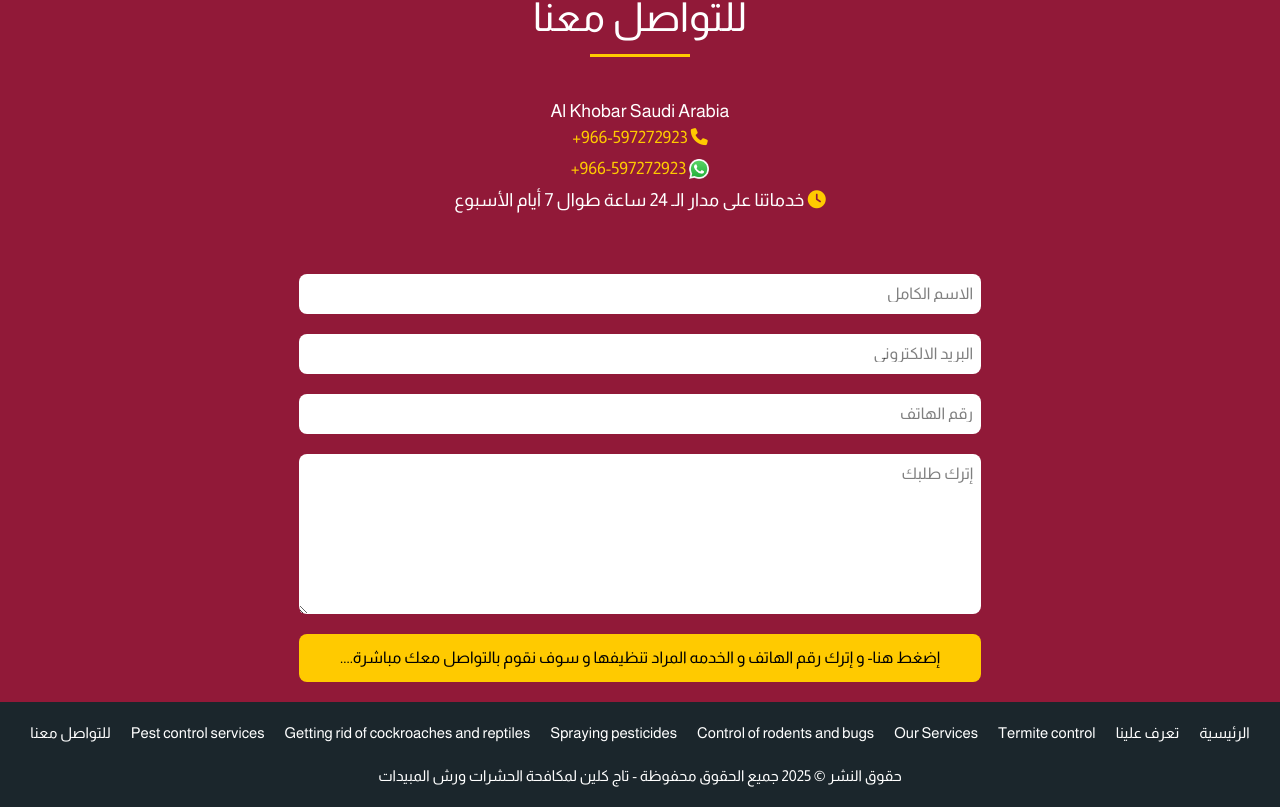
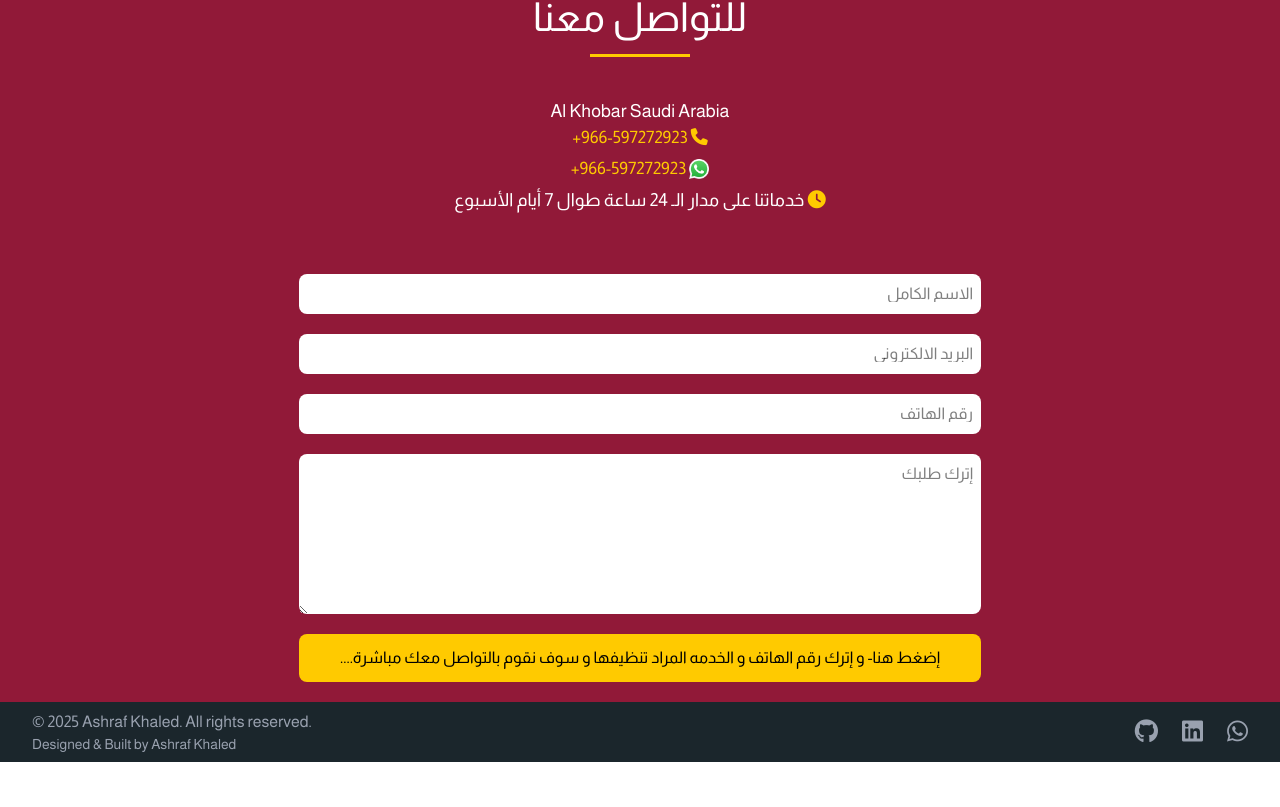
Before and after one commit to Ashraf-khaled-w/ksa-afflite, a React (Vite) app: page / in a window 1280 px wide. Shown: the part 3860-4667 px from the top of the page. After the commit the page ends 4622 px from the top, so only its background shows below. Built offline with nearby package versions, Linux system fonts and the light colour scheme.

Commit message:
updatte footer

```diff
--- a/src/components/Footer/Footer.jsx
+++ b/src/components/Footer/Footer.jsx
@@ -1,71 +1,56 @@
-import React from 'react'
-import styles from './Footer.module.css'
-import styled from 'styled-components'
-import { Link } from 'react-router-dom'
-
-const H3= styled.h3`
-    font-size:15px;
-    font-weight:400
-`
+import React from "react";
 
 function Footer() {
+  const currentYear = new Date().getFullYear();
 
+  // Replace with your actual social media links
+  const socialLinks = [
+    {
+      name: "GitHub",
+      icon: "fa-brands fa-github",
+      url: "https://github.com/Ashraf-khaled-w",
+    },
+    {
+      name: "LinkedIn",
+      icon: "fa-brands fa-linkedin",
+      url: "https://www.linkedin.com/in/ashraf-khaled-663299293/",
+    },
+    {
+      name: "Whatsapp",
+      icon: "fab fa-whatsapp",
+      url: "https://wa.me/+201093856925",
+    },
 
+    // Add more social links if needed
+  ];
 
-    return <>
-    <div className='flex flex-wrap flex-row lg:flex-row md:flex-col sm:flex-col gap-5 justify-center items-center  bg-[#1B262C] text-white p-5'>
-        <H3>
-            <Link to={'/تواصل-معنا'}>
-                للتواصل معنا
-            </Link>
-        </H3>
-        <H3>
-            <Link>
-            Pest control services
-            </Link>
-        </H3>
-        <H3>
-            <Link>
-            Getting rid of cockroaches and reptiles
-            </Link>
-        </H3>
-        <H3>
-            <Link>
-            Spraying pesticides
-            </Link>
-        </H3>
-        <H3>
-            <Link>
-            Control of rodents and bugs
-            </Link>
-        </H3>
-        <H3>
-            <Link to={'/خدماتنا'}>
-            Our Services
-            </Link>
-        </H3>
-        <H3>
-            <Link>
-            Termite control
-            </Link>
-        </H3>
-        <H3>
-            <Link to={'/تعرف-علينا'}>
-            تعرف علينا
-            </Link>
-        </H3>
-        <H3>
-            <Link>
-            الرئيسية
-            </Link>
-        </H3>
-        <H3>
-            حقوق النشر © 2025 جميع الحقوق محفوظة - تاج كلين لمكافحة الحشرات ورش المبيدات
-        </H3>
+  return (
+    <footer className="bg-[rgb(27,38,44)] text-gray-400 py-2 px-4 sm:px-6 lg:px-8">
+      <div className="container mx-auto flex flex-col md:flex-row justify-between items-center space-y-6 md:space-y-0">
+        {/* Copyright */}
+        <div className="text-center md:text-left">
+          <p>&copy; {currentYear} Ashraf Khaled. All rights reserved.</p>
+          <p className="text-sm">Designed & Built by Ashraf Khaled</p>
+        </div>
 
-    </div>
-
-    </>
+        {/* Social Media Links */}
+        <div className="flex space-x-6">
+          {socialLinks.map((link) => (
+            <a
+              key={link.name}
+              href={link.url}
+              target="_blank"
+              rel="noopener noreferrer"
+              aria-label={`Ashraf Khaled on ${link.name}`}
+              className="text-gray-400 hover:text-white transition-colors duration-300 text-2xl"
+            >
+              <i className={link.icon}></i>
+            </a>
+          ))}
+        </div>
+      </div>
+    </footer>
+  );
 }
 
-export default Footer
+export default Footer;
```
